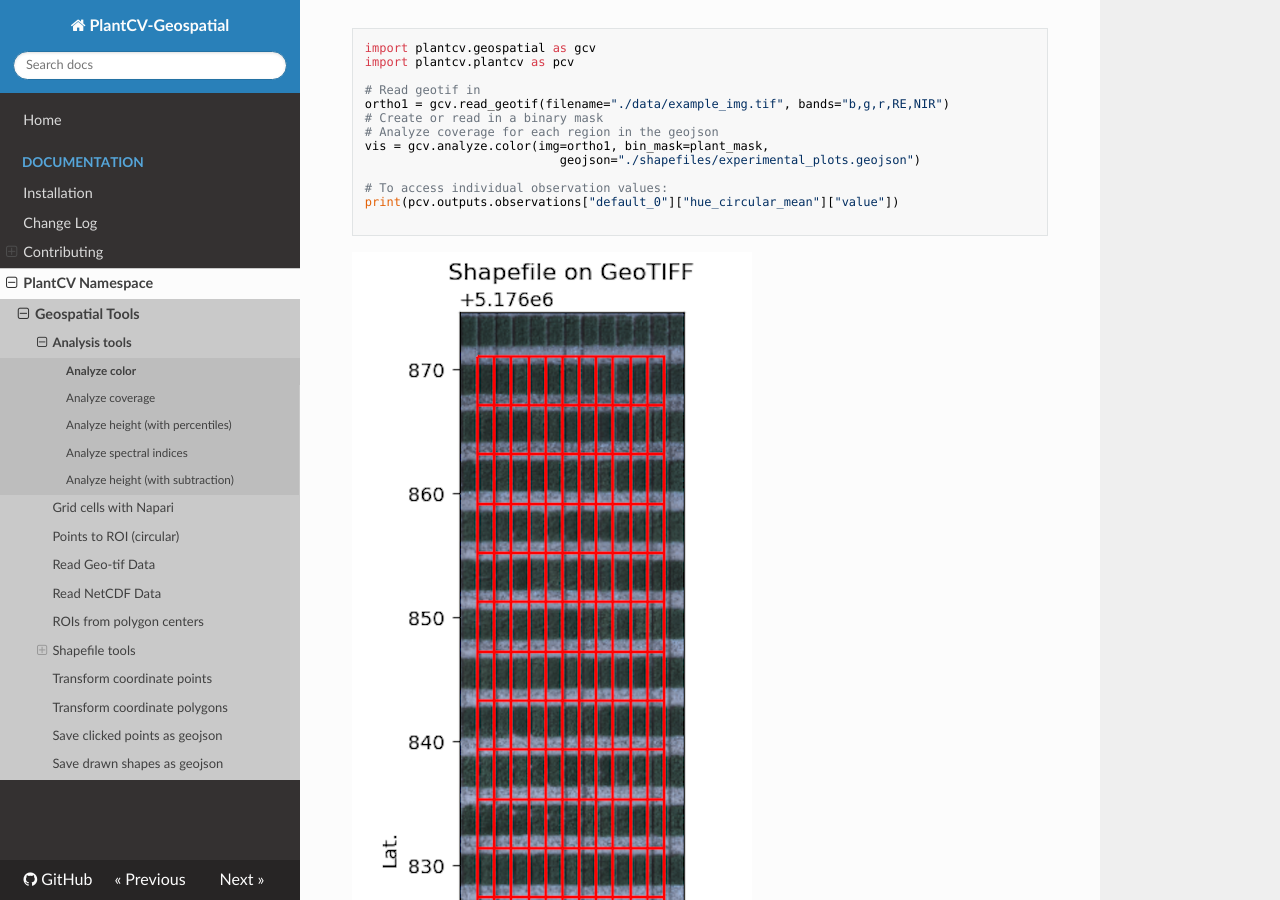
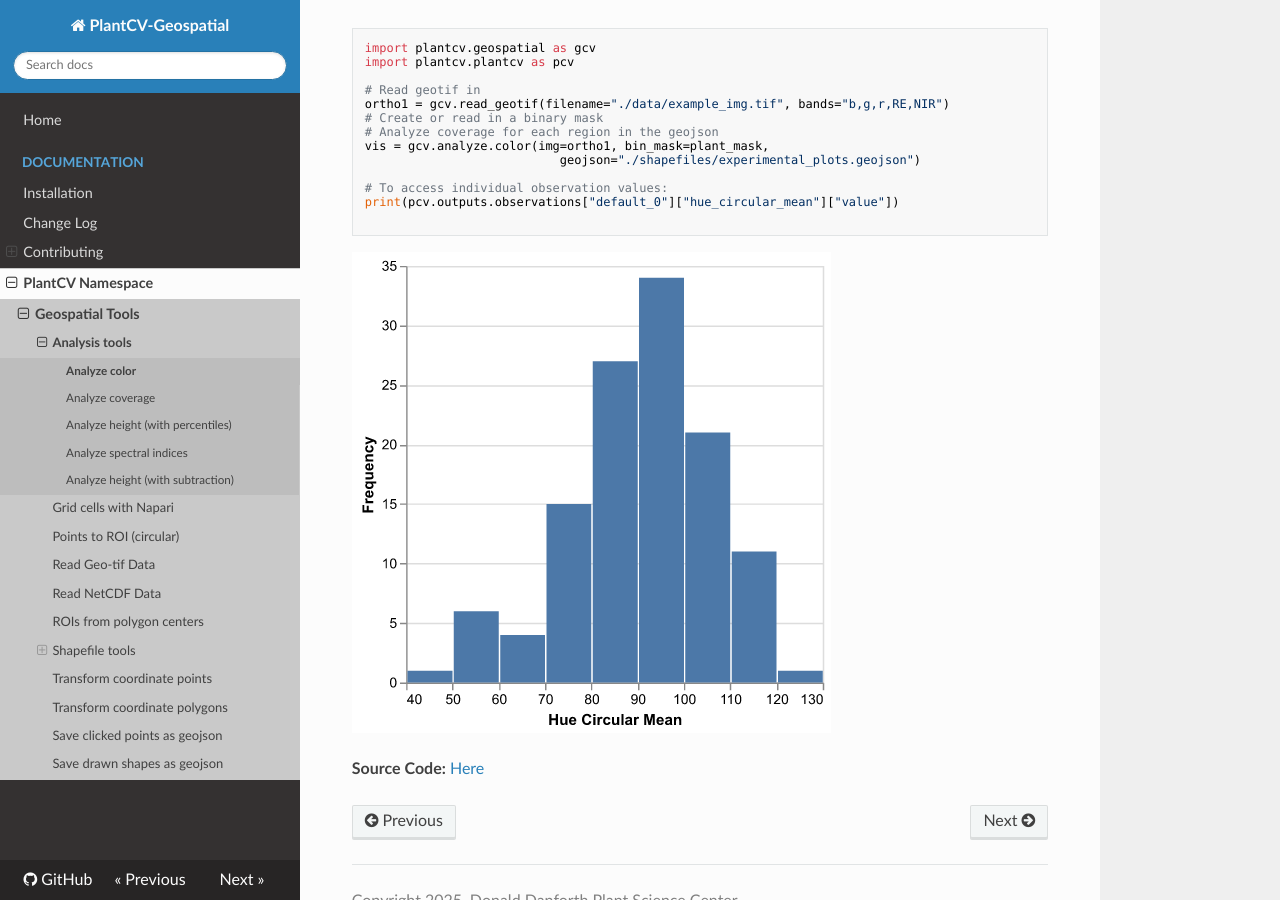
Before and after one commit to danforthcenter/plantcv-geospatial, an MkDocs documentation site: the page built from docs/analyze_color.md, in a window 1280 px wide and 900 px high, scrolled down 693 px. Built offline with MkDocs 1.6.1, drawn with Linux system fonts in a browser that asks for light colours; nearby versions of some CDN libraries.

Commit message:
Add docs image

````diff
--- a/docs/analyze_color.md
+++ b/docs/analyze_color.md
@@ -32,6 +32,6 @@ vis = gcv.analyze.color(img=ortho1, bin_mask=plant_mask,
 print(pcv.outputs.observations["default_0"]["hue_circular_mean"]["value"])
 
 ```
-![Screenshot](documentation_images/analyze_coverage.png)
+![Screenshot](documentation_images/analyze_color.png)
 
 **Source Code:** [Here](https://github.com/danforthcenter/plantcv-geospatial/blob/main/plantcv/geospatial/analyze/color.py)
````
Also changed, not shown: docs/documentation_images/analyze_color.png (added).
